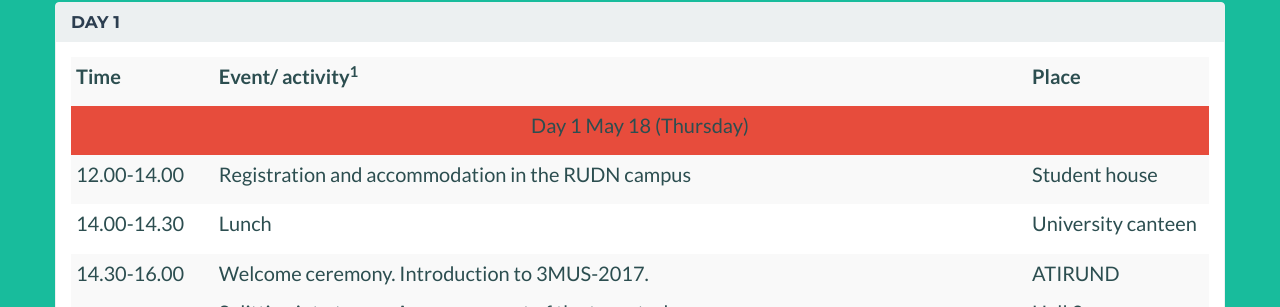
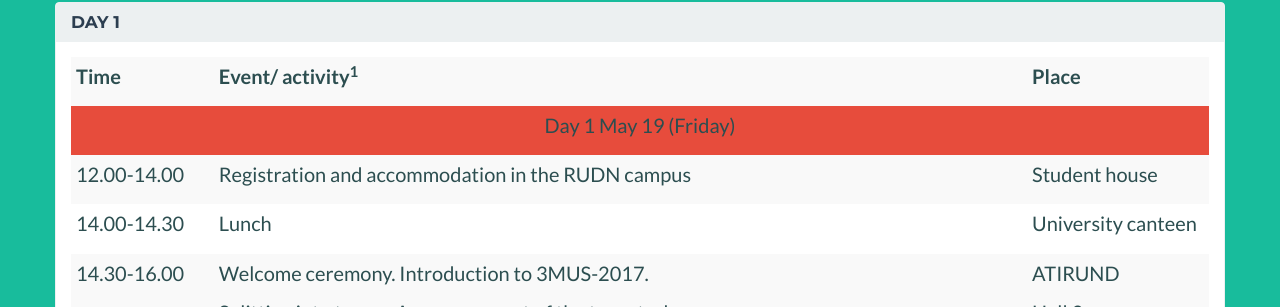
Before and after one commit to erasmus-rudn/erasmus-rudn.github.io, a Jekyll site: the page built from index.html, in a window 1280 px wide and 900 px high, scrolled down 1694 px. Shown: the part 147-454 px from the top of the window. Built offline with Jekyll 4.4.1, drawn with Linux system fonts in a browser that asks for light colours.

Commit message:
Dates shift

```diff
--- a/_includes/about.html
+++ b/_includes/about.html
@@ -35,7 +35,7 @@
 
                     <tr class="danger" >
                         <td align=center width=638 colspan=3 >
-                            <p >Day 1 May 18 (Thursday)</p>
+                            <p >Day 1 May 19 (Friday)</p>
                         </td>
                     </tr>
 
@@ -413,7 +413,7 @@
                         </td>
                     </tr>
                     <tr class="danger" >
-                    <td align=center width=638 colspan=3 ><p><b><span>Day 4 May 21 (Sunday)</span></b></p></td>
+                    <td align=center width=638 colspan=3 ><p><b><span>Day 4 May 22 (Monday)</span></b></p></td>
                     </tr>
                     <tr>
                     <td width=80  ><p  ><span>10.00-12.00</span></p></td>
```
Also changed, not shown: other parts of _includes/about.html (+2 -2 lines).
